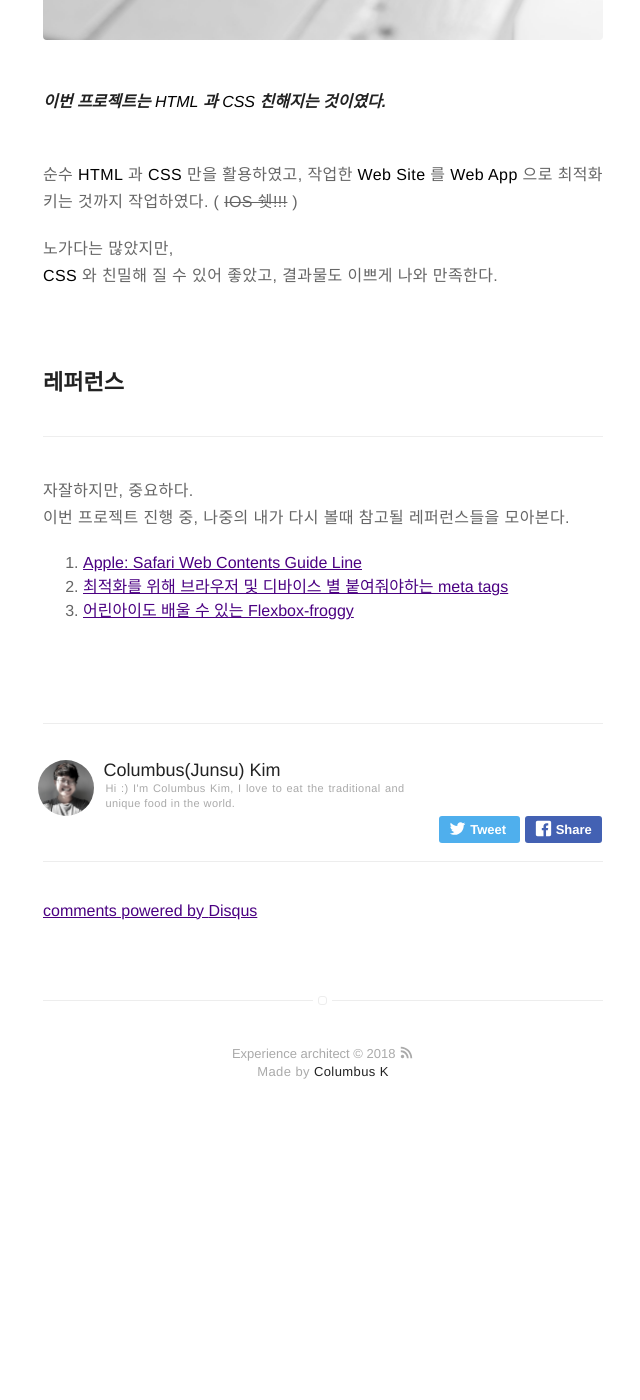
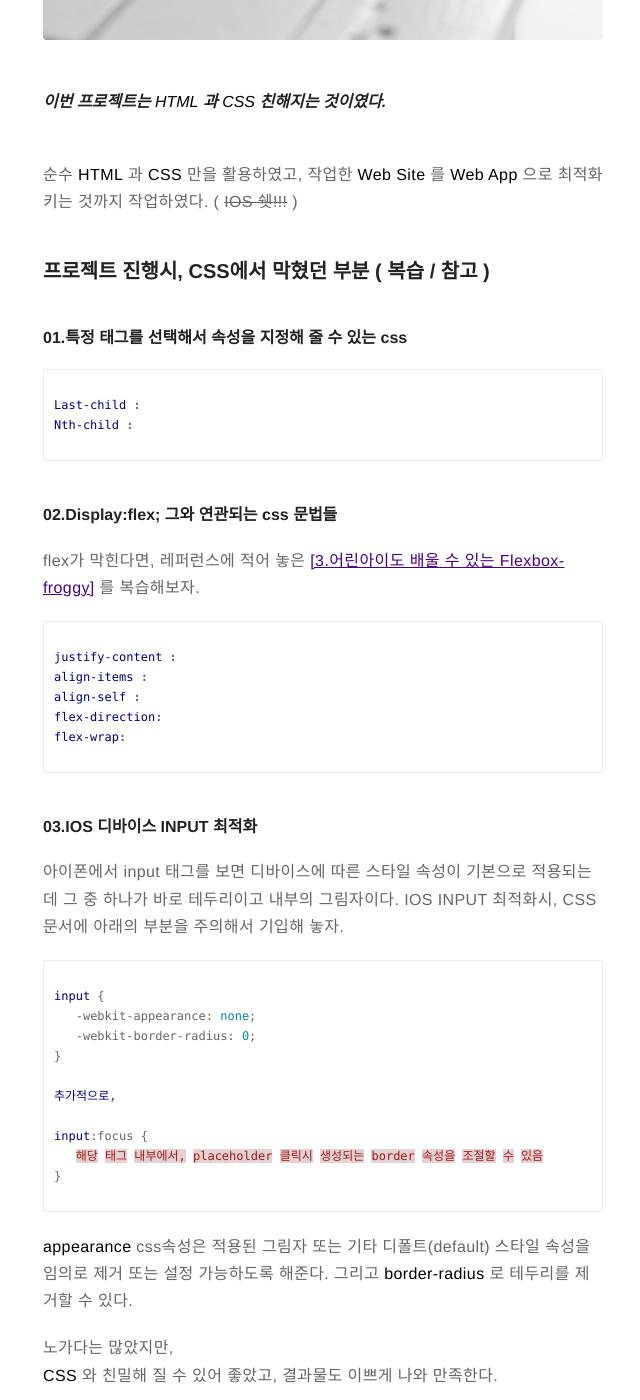
Before and after one commit to banjag954/banjag954.github.io, a Jekyll site: the page built from _posts/2018-08-29-(Project)SideProject_01.markdown, in a window 1280 px wide and 1400 px high, scrolled down 3293 px. Shown: the whole window, without its empty margins (317-957 px from the left). Built offline with Jekyll 4.4.1, drawn with Linux system fonts in a browser that asks for light colours; comment, search, counter and statistics services are not loaded; before the commit the page ends 4436 px from its top, so only the background shows below that; some of the changed text lies outside the part shown.

Commit message:
post_upadate_10-edit-02

````diff
--- a/_posts/2018-08-29-(Project)SideProject_01.markdown
+++ b/_posts/2018-08-29-(Project)SideProject_01.markdown
@@ -24,7 +24,7 @@ externalLink: false
 ---
 
 * [사이드 프로젝트를 시작한 동기와 배경](#reason_01)
-* [결과물](#output)
+* [결과물과 복습](#output)
 * [레퍼런스](#reason_02)
 
 ---
@@ -46,17 +46,16 @@ externalLink: false
 - 순수 내 욕심 때문에...등
 
 <br>
-__개발__ 을 배운 내 목적들은 위와 같았다.
-
-나는 귀가 많이 얇은 편이다.<br>
-개발을 배우기 전 주변 사람들이 언급한 말들이 있다.<br>
-조금씩 다르지만 아래와 비슷한 의미 전달을 나에게 많이 하더라.<br>
-( ~~아님 그 당시의 내가 그냥 민감하게 받아들였을 수도~~ )
+내가 개발 을 배운 __배경__ 은 여러가지였지만, 시작하게된 __동기__ 는 __생존__ 을 위해서였다.
 
 <br>
 > ___" 개발을 다 배울 필요는 없는데, 적당히 개발자랑 소통할 수 있을 만큼은 아는게 좋은 건 맞는거 같아... "___
 
 <br>
+
+나는 귀가 많이 얇은 편이다.<br>
+개발을 배우기 전 주변의 사람들이 위와 같은 의미 전달을 나에게 많이 하더라.<br>
+( ~~아님 그 당시의 내가 그냥 민감하게 받아들였을 수도~~ )
 
 나는 명확한 단어가 아니면 이해를 잘하지 못한다. <br>
 그 __적당히__ 라는 단어가 어느정돈지 그 당시 이해를 못했고, 내가 경험 할 수 있는 최대한을 경험해보자 생각했다.<br>
@@ -65,7 +64,7 @@ __얕게 체험하기 보다는 깊게 빠져보는게 여러모로 경험상
 
 학원, 독학 ...등 그렇게 개발을 배우고 나서 그들의 입장을 조금이나마 고려할 줄 알게 됐고, 그들과 소통을 할 수 있게 될 즈음에 한동안 코딩을 접었는데...
 
-최근에 문득 지금까지 배운 것들을 사용 못 한다는 것이 너무 아쉽고, 아까웠다.<br>
+최근에 문득 지금까지 배운 것들을 사용 못 한다는 것이 너무 아쉽고, 아까웠다. <br>
 그래도 나름 내 시간 비용이 투자됬는데...
 
 ---
@@ -75,7 +74,7 @@ __이것들과 조금 더 친해지고, 코딩에 익숙해지고 싶었다.__
 
 ---
 
-지금 프로젝트들을 시작하게된 동기는 단순히 위의 이야기가 전부이다.<br>
+지금 프로젝트들을 시작하게된 동기는 단순히 위의 이야기가 전부이다. <br>
 그럼 어디까지를 __프로젝트 범위__ 로 잡고 나눠가며 진행하는 것이 좋을까?
 
 <br>
@@ -83,7 +82,7 @@ __이것들과 조금 더 친해지고, 코딩에 익숙해지고 싶었다.__
 
 <br>
 
-어찌됫든 부족한 나의 밑단을 여러 프로젝트들을 진행하며 다지고자 한다.<br>
+어찌됫든 부족한 나의 밑단을 여러 프로젝트들을 진행하며 다지고자 한다. <br>
 그래서 시작했고, 처음 결과물이 나왔다.
 
 <br>
@@ -110,6 +109,56 @@ __이것들과 조금 더 친해지고, 코딩에 익숙해지고 싶었다.__
 순수 __HTML__ 과 __CSS__ 만을 활용하였고,
 작업한 __Web Site__ 를 __Web App__ 으로 최적화키는 것까지 작업하였다. ( ~~IOS 쉣!!!~~ )
 
+### 프로젝트 진행시, CSS에서 막혔던 부분 ( 복습 / 참고 )
+
+#### 01.특정 태그를 선택해서 속성을 지정해 줄 수 있는 css
+
+```css
+
+Last-child :
+Nth-child :
+
+```
+
+#### 02.Display:flex; 그와 연관되는 css 문법들 <br>
+
+flex가 막힌다면, 레퍼런스에 적어 놓은 [[3.어린아이도 배울 수 있는 Flexbox-froggy]](http://flexboxfroggy.com/#ko) 를 복습해보자.
+
+
+```css
+
+justify-content :
+align-items :
+align-self :
+flex-direction:
+flex-wrap:
+
+```
+
+#### 03.IOS 디바이스 INPUT 최적화
+
+아이폰에서 input 태그를 보면 디바이스에 따른 스타일 속성이 기본으로 적용되는데 그 중 하나가 바로 테두리이고 내부의 그림자이다.
+IOS INPUT 최적화시, CSS 문서에 아래의 부분을 주의해서 기입해 놓자.
+
+```css
+
+input {
+   -webkit-appearance: none;
+   -webkit-border-radius: 0;
+}
+
+추가적으로,
+
+input:focus {
+   해당 태그 내부에서, placeholder 클릭시 생성되는 border 속성을 조절할 수 있음
+}
+
+```
+
+__appearance__ css속성은 적용된 그림자 또는 기타 디폴트(default) 스타일 속성을 임의로 제거 또는 설정 가능하도록 해준다.
+그리고 __border-radius__ 로 테두리를 제거할 수 있다.
+
+
 노가다는 많았지만,<br>
 __CSS__ 와 친밀해 질 수 있어 좋았고, 결과물도 이쁘게 나와 만족한다.
 <br>
@@ -123,7 +172,7 @@ __CSS__ 와 친밀해 질 수 있어 좋았고, 결과물도 이쁘게 나와
 ---
 
 자잘하지만, 중요하다.<br>
-이번 프로젝트 진행 중, 나중의 내가 다시 볼때 참고될 레퍼런스들을 모아본다.
+이번 프로젝트 진행 중, 나중에 다시 참고할 레퍼런스들을 모아본다.
 
 
 1. [ Apple: Safari Web Contents Guide Line ](https://developer.apple.com/library/archive/documentation/AppleApplications/Reference/SafariWebContent/ConfiguringWebApplications/ConfiguringWebApplications.html)
````
